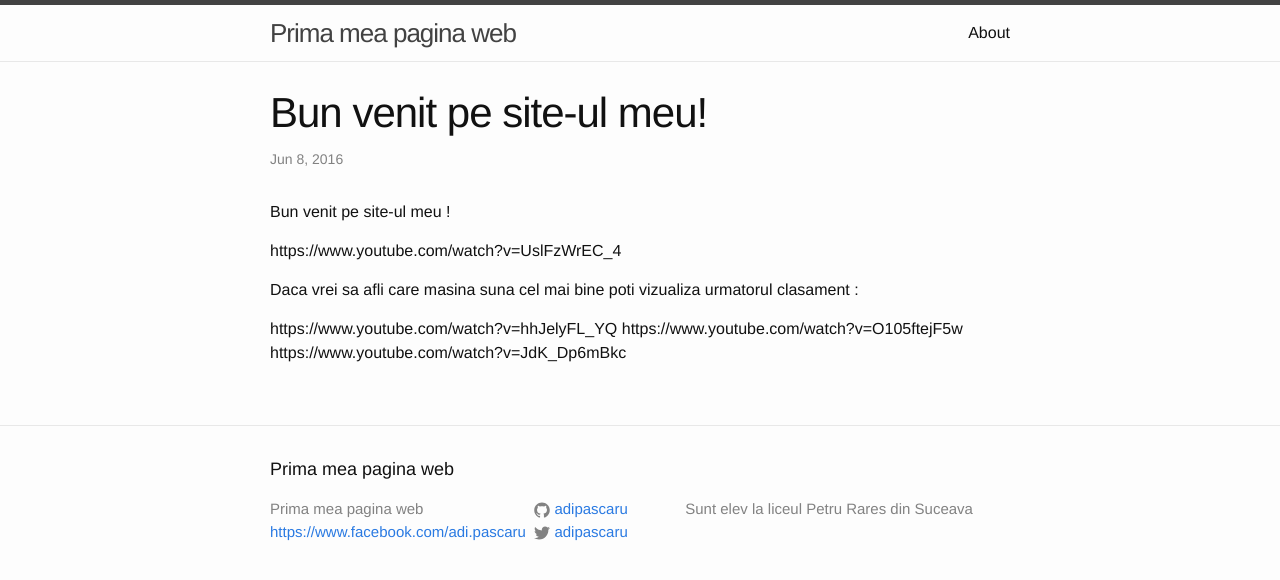
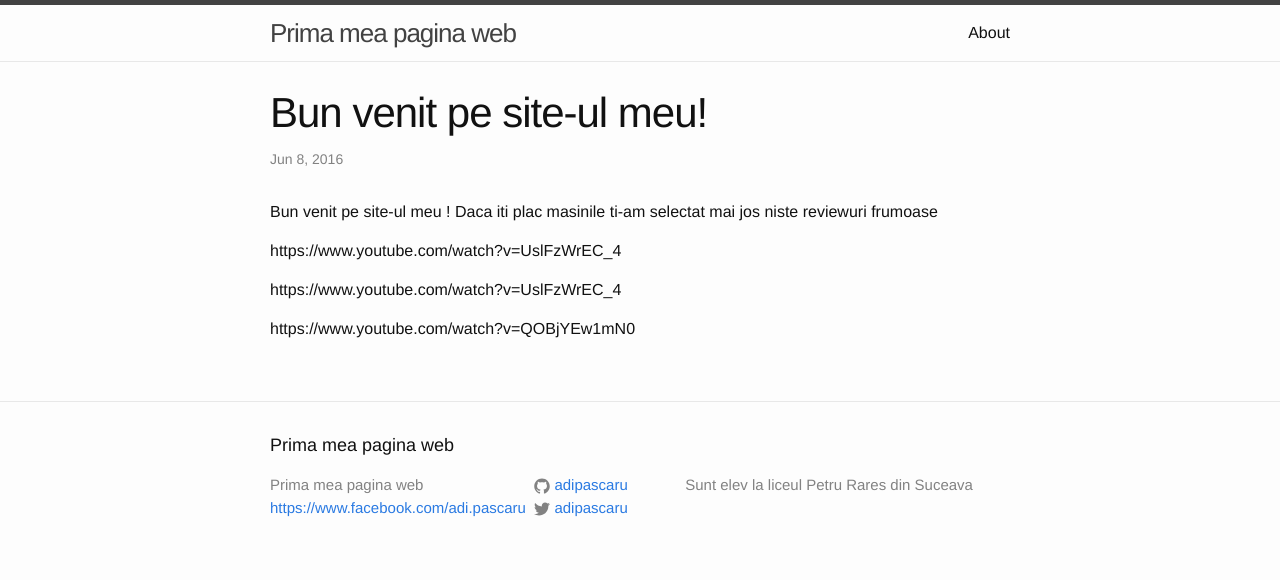
Before and after one commit to adipascaru/adipascaru.github.io, a Jekyll site: the page built from _posts/2016-06-08-welcome-to-jekyll.markdown, in a window 1280 px wide. Shown: the top 580 px of the page. Built offline with Jekyll 4.4.1, drawn with Linux system fonts in a browser that asks for light colours.

Commit message:
Update 2016-06-08-welcome-to-jekyll.markdown

```diff
--- a/_posts/2016-06-08-welcome-to-jekyll.markdown
+++ b/_posts/2016-06-08-welcome-to-jekyll.markdown
@@ -5,14 +5,17 @@ date:   2016-06-08 10:48:09 -0400
 categories: jekyll update
 ---
 Bun venit pe site-ul meu !
+Daca iti plac masinile ti-am selectat mai jos niste reviewuri frumoase
 
 https://www.youtube.com/watch?v=UslFzWrEC_4
 
-Daca vrei sa afli care masina suna cel mai bine poti vizualiza urmatorul clasament :
+https://www.youtube.com/watch?v=UslFzWrEC_4
 
-https://www.youtube.com/watch?v=hhJelyFL_YQ
-https://www.youtube.com/watch?v=O105ftejF5w
-https://www.youtube.com/watch?v=JdK_Dp6mBkc
+
+https://www.youtube.com/watch?v=QOBjYEw1mN0
+
+
+
 
 [jekyll-docs]: http://jekyllrb.com/docs/home
 [jekyll-gh]:   https://github.com/jekyll/jekyll
```
